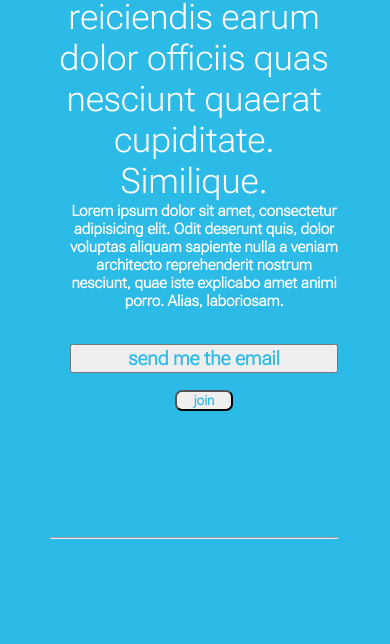
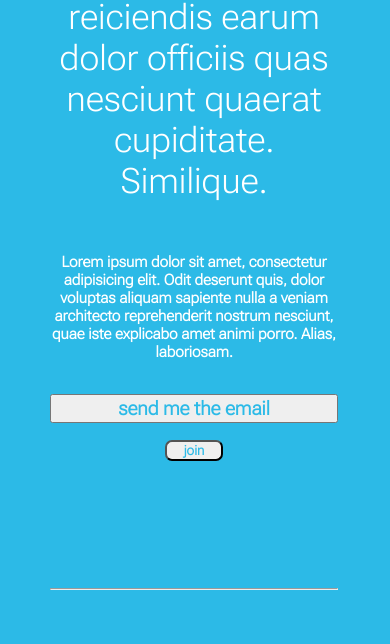
Before and after one commit to Ommanimesh2/static-Clone-THRIVE, a plain HTML site: page index.html in a window 390 px wide. Shown: the part 3836-4480 px from the top of the page. Drawn offline with Linux system fonts and the light colour scheme.

Commit message:
minor change

```diff
--- a/style.css
+++ b/style.css
@@ -269,7 +269,14 @@ transition: 1s;
          flex-direction: column;
      }
      .sometext,.lefttext{
+         width: 100%;
          text-align: center;
+     }
+     .righttext{
+         width: 100%;
+         margin-top: 6vh;
+         padding-left: 0;
+
      }
      .endbtns{
          display: flex;
```
